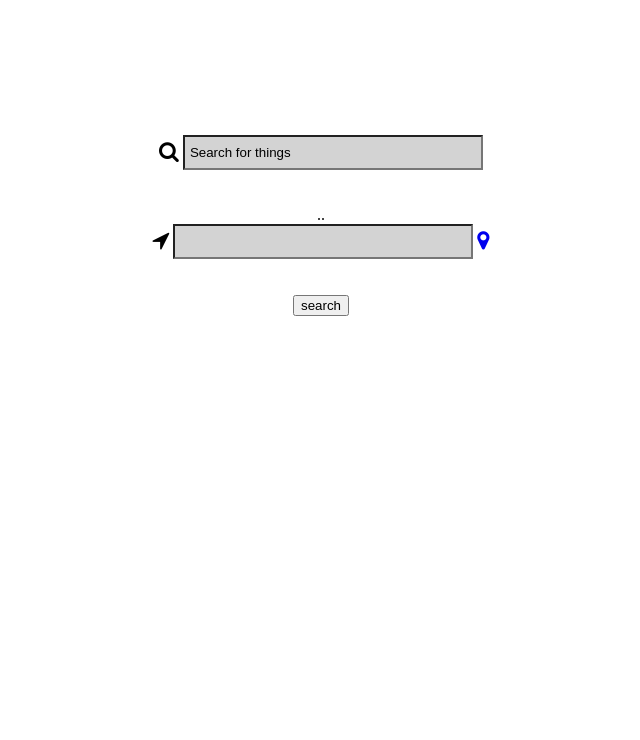
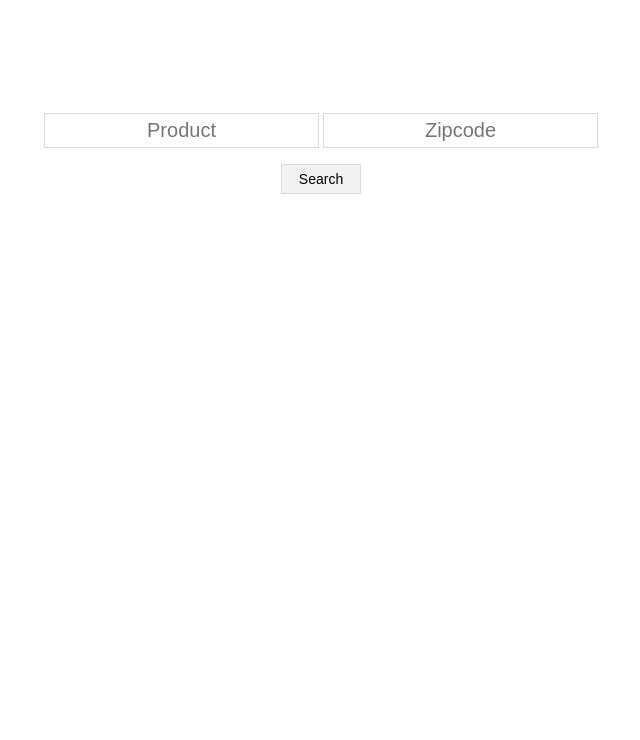
Before and after one commit to jackcook/search-bar, a website: page index.html in a window 1280 px wide. Shown: the part 60-800 px from the top of the page, without its empty margins (319-959 px from the left). Drawn offline with Linux system fonts and the light colour scheme; files that its build step writes are made by us from their sources; a web font is replaced by a local one.

Commit message:
Updated frontend

```diff
--- a/index.html
+++ b/index.html
@@ -1,25 +1,14 @@
 <html>
   <head>
-    <link href="http://maxcdn.bootstrapcdn.com/font-awesome/4.2.0/css/font-awesome.min.css" rel="stylesheet">
     <link rel="stylesheet" type="text/css" href="/styles/stylesheet.css">
+    <link rel="stylesheet" type="text/css" href="stylesheet.css">
     <title>Search Bar</title>
   </head>
   <body>
-    <h1><b>SEARCH BAR!!!</b></h1>
-    <div id="cheader">
-      <form id="inputsearch" method="get" action="#" name="Search">
-        <div class="search-box">
-          <i class="fa fa-search fa-lg"></i>
-          <input type="text" class="sinput" name="clipsearch" size="21" maxlength="200"  value="Search for things" >
-        </div>
-        <br></br> ..
-        <div class="location-box">
-          <i class="fa fa-location-arrow fa-lg"></i>
-          <input type="text" class="location" name="clocation" size="21" maxlength="200" >  <a href="#"><i class="fa fa-map-marker fa-lg"></i></a></div><br></br>
-          <input type="submit" value="search" class="sbutton">
-        </div>
-      </form>
-      <div class="cclear"></div>
-    </div>
+    <form id="inputsearch" method="get" action="#" name="Search">
+      <input type="text" class="searchbox" name="product" placeholder="Product">
+      <input type="text" class="searchbox" name="zipcode" placeholder="Zipcode" onkeypress='return event.charCode >= 48 && event.charCode <= 57' maxlength="5">
+      <input type="submit" value="Search" class="submit">
+    </form>
   </body>
 </html>
--- a/searc.css
+++ /dev/null
@@ -1,27 +0,0 @@
-h1 {
-	text-align: center;
-
-}
-
-
-input[type=text] {
-	width: 300px;
-	background-color: #d3d3d3;
-	border: line;
-	height: 35px;
-	padding-left: 5px;
-	padding-right: 5px
-
-}
-
-form {
-	margin-top: 150px;
-	margin-right: auto;
-	margin-left: auto;
-	text-align: center;
-}
-
-#map_canvas {
-	width: 300px;
-	height: 300px;
-}
--- a/stylesheet.css
+++ b/stylesheet.css
@@ -8,15 +8,33 @@ h1 {
 	font-family: 'Quiglet', sans-serif;
 }
 
+input[type=text] {
+	border: 1px solid #d9d9d9;
+	width: 275px;
+	height: 35px;
+	margin: 1.15em auto 0.5em;
+	display: inline-block;
 
-input[type=text] {
-	width: 300px;
-	background-color: #d3d3d3;
-	border: line;
-	height: 35px;
-	padding-left: 5px;
-	padding-right: 5px
+	font-size: 20px;
+	text-align: center;
+}
 
+input[type=text]:focus {
+	outline: 0;
+}
+
+input[type=text]:hover {
+	border: 1px solid #b3b3b3;
+}
+
+input[type=submit] {
+	border: 1px solid #dadada;
+	background: #f2f2f2;
+	width: 80px;
+	height: 30px;
+	font-size: 14px;
+	display: block;
+	margin: 6px auto;
 }
 
 form {
```
Also changed, not shown: search.html (deleted, +0 -21 lines).
